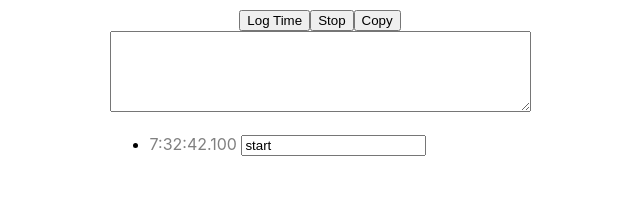
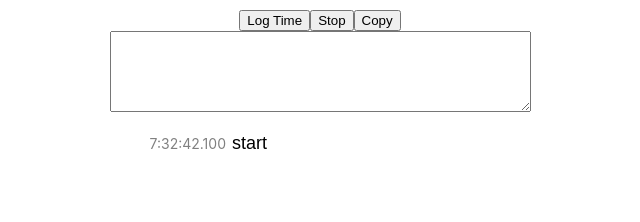
Before and after one commit to joe-trellick/timestamp-stopwatch-react, a React (Create React App) app: page / in a window 1280 px wide. Both pictures are taken after a click on the button "Start". Shown: the top 222 px of the page, without its empty margins (320-960 px from the left). Built offline with nearby package versions, Linux system fonts and the light colour scheme.

Commit message:
Adjust the CSS of the log entries

```diff
--- a/src/Stopwatch.css
+++ b/src/Stopwatch.css
@@ -1,9 +1,19 @@
 .log {
     color: black;
     text-align: left;
-    font-size: 16px;
+    font-size: 14px;
+}
+
+.logentry {
+    list-style-type: none;
 }
 
 .timestamp {
     color: gray;
 }
+
+.loginput {
+    font-size: 18px;
+    border-style: hidden;
+    outline: none;
+}
--- a/src/Stopwatch.js
+++ b/src/Stopwatch.js
@@ -86,9 +86,9 @@ class Stopwatch extends React.Component {
                     <div className="log">
                         <ul>
                             {this.state.logEntries.map((entry, index) => (
-                                <li key={entry.timestamp.toISOString()}>
+                                <li key={entry.timestamp.toISOString()} className="logentry">
                                     <span class="timestamp">{this.formatTimestamp(entry.timestamp)} </span>
-                                    <input type="text" value={entry.note}
+                                    <input className="loginput" type="text" value={entry.note}
                                         onClick={this.selectAllText} onChange={ e => {
                                         let logEntries = this.state.logEntries;
                                         logEntries[index].note = e.target.value;
```
